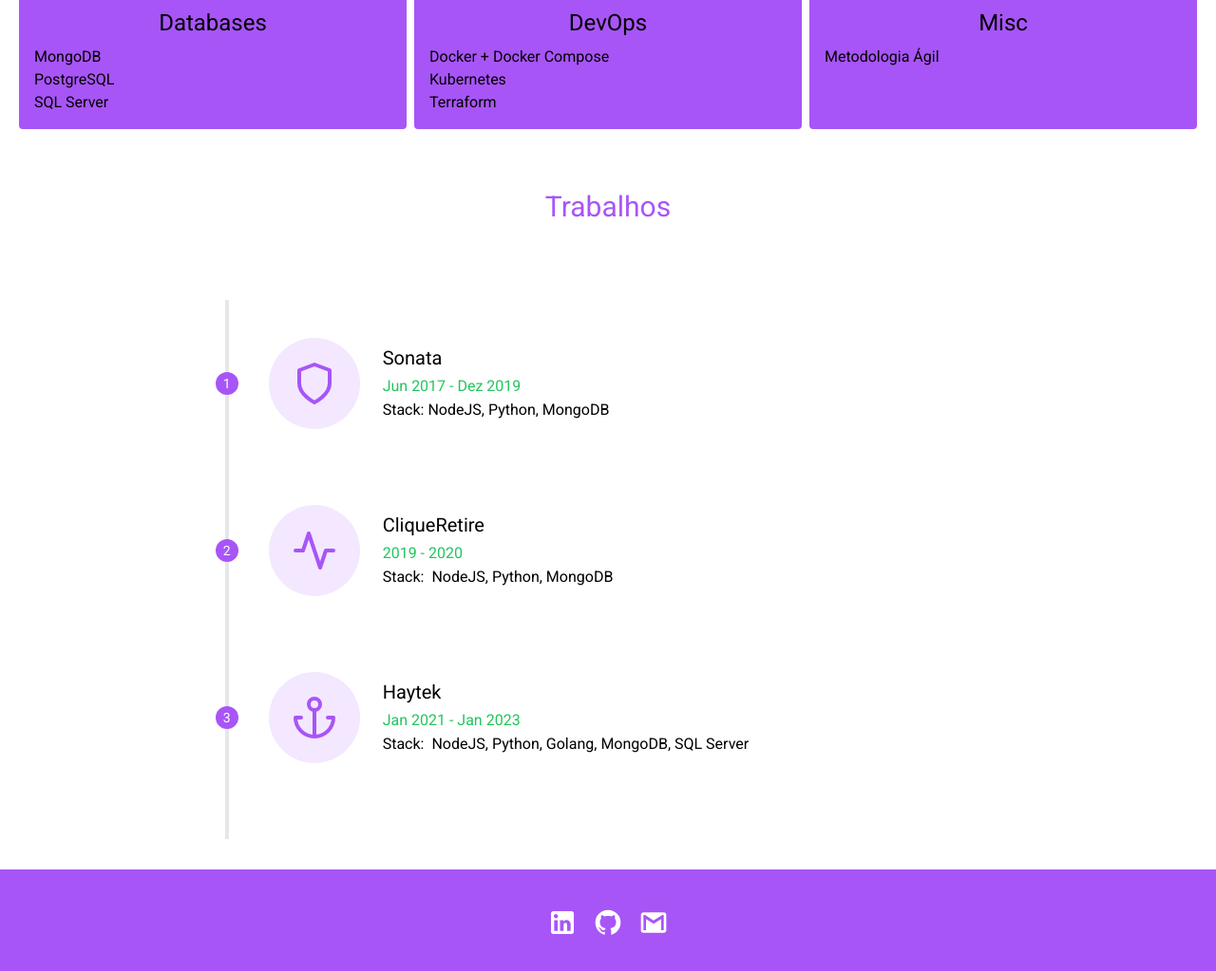
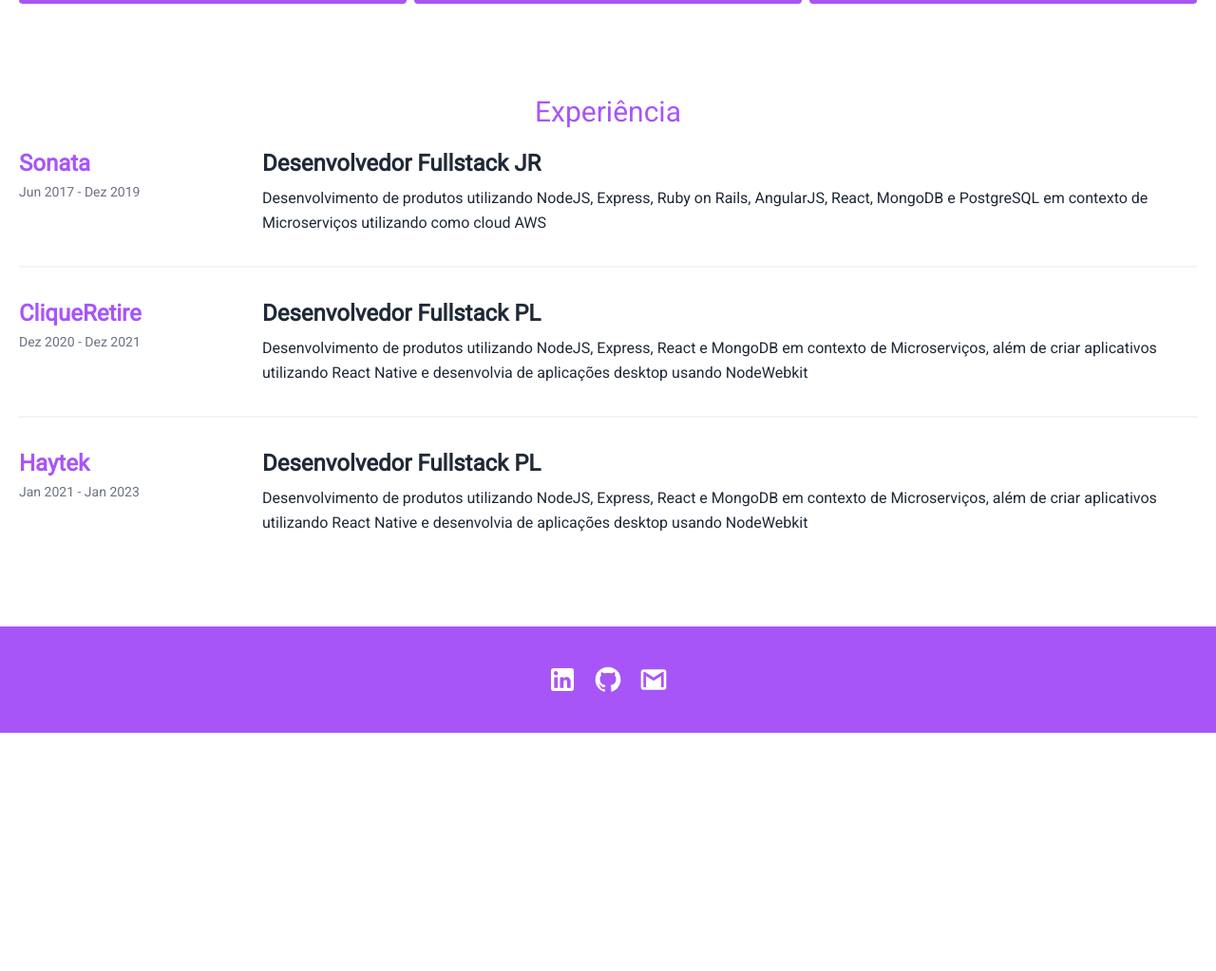
Before and after one commit to Met4tron/met4tron.github.io, an Astro site: page / in a window 1280 px wide. Shown: the part 903-1926 px from the top of the page at 95% size. After the commit the page ends 1675 px from the top, so only its background shows below. Built offline with nearby package versions, Linux system fonts and the light colour scheme; Astro itself is replaced by a stand-in of ours.

Commit message:
chore: more config

```diff
--- a/astro.config.mjs
+++ b/astro.config.mjs
@@ -1,19 +1,16 @@
 import { defineConfig } from 'astro/config';
 import compress from 'astro-compress';
 import tailwind from '@astrojs/tailwind';
+import robotsTxt from 'astro-robots-txt';
 
-import robotsTxt from 'astro-robots-txt';
+import critters from "astro-critters";
 
 // https://astro.build/config
 export default defineConfig({
-  integrations: [
-    compress({
-      js: true,
-      css: true,
-      html: true
-    }),
-    tailwind(),
-    robotsTxt()
-  ],
-  site: "https://met4tron.github.io",
+  integrations: [compress({
+    js: true,
+    css: true,
+    html: true
+  }), tailwind(), robotsTxt(), critters()],
+  site: "https://met4tron.github.io"
 });
--- a/package.json
+++ b/package.json
@@ -14,6 +14,7 @@
     "@fontsource/roboto": "^4.5.8",
     "astro": "^2.1.2",
     "astro-compress": "^1.1.35",
+    "astro-critters": "^1.1.31",
     "astro-icon": "^0.8.0",
     "astro-robots-txt": "^0.4.0",
     "daisyui": "^2.51.3",
--- a/src/components/Footer.astro
+++ b/src/components/Footer.astro
@@ -6,14 +6,14 @@
 <footer class="footer footer-center p-10 bg-purple-500 text-primary-content">
   <div>
     <div class="grid grid-flow-col gap-4">
-      <a>
+      <a href="https://www.linkedin.com/in/yuurig/" target="_blank">
         <svg xmlns="http://www.w3.org/2000/svg" class="h-8 w-8" viewBox="0 0 24 24"><path fill="currentColor" d="M19 3a2 2 0 0 1 2 2v14a2 2 0 0 1-2 2H5a2 2 0 0 1-2-2V5a2 2 0 0 1 2-2h14m-.5 15.5v-5.3a3.26 3.26 0 0 0-3.26-3.26c-.85 0-1.84.52-2.32 1.3v-1.11h-2.79v8.37h2.79v-4.93c0-.77.62-1.4 1.39-1.4a1.4 1.4 0 0 1 1.4 1.4v4.93h2.79M6.88 8.56a1.68 1.68 0 0 0 1.68-1.68c0-.93-.75-1.69-1.68-1.69a1.69 1.69 0 0 0-1.69 1.69c0 .93.76 1.68 1.69 1.68m1.39 9.94v-8.37H5.5v8.37h2.77Z"/></svg>
       </a>
-      <a>
+      <a  href="https://github.com/met4tron" target="_blank">
         <svg xmlns="http://www.w3.org/2000/svg" width="32" height="32" viewBox="0 0 24 24"><path fill="currentColor" d="M12 2A10 10 0 0 0 2 12c0 4.42 2.87 8.17 6.84 9.5c.5.08.66-.23.66-.5v-1.69c-2.77.6-3.36-1.34-3.36-1.34c-.46-1.16-1.11-1.47-1.11-1.47c-.91-.62.07-.6.07-.6c1 .07 1.53 1.03 1.53 1.03c.87 1.52 2.34 1.07 2.91.83c.09-.65.35-1.09.63-1.34c-2.22-.25-4.55-1.11-4.55-4.92c0-1.11.38-2 1.03-2.71c-.1-.25-.45-1.29.1-2.64c0 0 .84-.27 2.75 1.02c.79-.22 1.65-.33 2.5-.33c.85 0 1.71.11 2.5.33c1.91-1.29 2.75-1.02 2.75-1.02c.55 1.35.2 2.39.1 2.64c.65.71 1.03 1.6 1.03 2.71c0 3.82-2.34 4.66-4.57 4.91c.36.31.69.92.69 1.85V21c0 .27.16.59.67.5C19.14 20.16 22 16.42 22 12A10 10 0 0 0 12 2Z"/></svg>
       </a>
 
-      <a>
+      <a target="_blank">
         <svg xmlns="http://www.w3.org/2000/svg" width="32" height="32" viewBox="0 0 24 24"><path fill="currentColor" d="M20 18h-2V9.25L12 13L6 9.25V18H4V6h1.2l6.8 4.25L18.8 6H20m0-2H4c-1.11 0-2 .89-2 2v12a2 2 0 0 0 2 2h16a2 2 0 0 0 2-2V6a2 2 0 0 0-2-2Z"/></svg>
       </a>
     </div>
--- a/src/components/Skill.astro
+++ b/src/components/Skill.astro
@@ -2,9 +2,9 @@
 ---
 
 <section class='dark:text-white text-black body-font'>
-  <div class='container px-5 pt-2 mx-auto'>
+  <div class='container px-5 mx-auto'>
     <h2
-      class='sm:text-3xl text-2xl font-medium title-font text-center dark:text-white text-purple-500 mb-20'
+      class='sm:text-3xl text-2xl font-medium title-font text-center dark:text-white text-purple-500 mb-5'
     >
       Conhecimentos
     </h2>
--- a/src/components/Work.astro
+++ b/src/components/Work.astro
@@ -1,68 +1,103 @@
-<section class="dark:text-white text-black body-font pt-16 pb-8">
-   <h2
-      class='sm:text-3xl text-2xl font-medium title-font text-center dark:text-white text-purple-500 mb-20'
+---
+interface Badge {
+  title: string;
+  color: string;
+}
+
+interface Badges {
+  [key: string]: Badge;
+}
+
+interface Works {
+  [key: string]: {
+    company: string;
+    title: string;
+    date: string;
+    description: string;
+  };
+}
+
+
+const experiences: Works = {
+  sonata: {
+    company: 'Sonata',
+    title: 'Desenvolvedor Fullstack JR',
+    date: 'Jun 2017 - Dez 2019',
+    description:
+      'Desenvolvimento de produtos utilizando NodeJS, Express, Ruby on Rails, AngularJS, React, MongoDB e PostgreSQL em contexto de Microserviços utilizando como cloud AWS',
+  },
+  cliqueRetire: {
+    company: 'CliqueRetire',
+    title: 'Desenvolvedor Fullstack PL',
+    date: 'Dez 2020 - Dez 2021',
+    description:
+      'Desenvolvimento de produtos utilizando NodeJS, Express, React e MongoDB em contexto de Microserviços, além de criar aplicativos utilizando React Native e desenvolvia de aplicações desktop usando NodeWebkit',
+  },
+  haytek: {
+    company: 'Haytek',
+    title: 'Desenvolvedor Fullstack PL',
+    date: 'Jan 2021 - Jan 2023',
+    description:
+      'Desenvolvimento de produtos utilizando NodeJS, Express, React e MongoDB em contexto de Microserviços, além de criar aplicativos utilizando React Native e desenvolvia de aplicações desktop usando NodeWebkit',
+  }
+};
+
+const { sonata, cliqueRetire, haytek } = experiences;
+---
+
+<section class='dark:text-white body-font overflow-hidden'>
+  <div class='container px-5 py-24 mx-auto'>
+    <h2
+      class='sm:text-3xl text-2xl font-medium title-font text-center dark:text-white text-purple-500 mb-5'
     >
-      Trabalhos
+      Experiência
     </h2>
-  <div class="container px-5 mx-auto flex flex-wrap">
-    <div class="flex relative pt-10 pb-20 sm:items-center md:w-2/3 mx-auto">
-      <div class="h-full w-6 absolute inset-0 flex items-center justify-center">
-        <div class="h-full w-1 bg-gray-200 pointer-events-none"></div>
-      </div>
-      <div class="flex-shrink-0 w-6 h-6 rounded-full mt-10 sm:mt-0 inline-flex items-center justify-center bg-purple-500 text-white relative z-10 title-font font-medium text-sm">1</div>
-      <div class="flex-grow md:pl-8 pl-6 flex sm:items-center items-start flex-col sm:flex-row">
-        <div class="flex-shrink-0 w-24 h-24 bg-purple-100 text-purple-500 rounded-full inline-flex items-center justify-center">
-          <svg fill="none" stroke="currentColor" stroke-linecap="round" stroke-linejoin="round" stroke-width="2" class="w-12 h-12" viewBox="0 0 24 24">
-            <path d="M12 22s8-4 8-10V5l-8-3-8 3v7c0 6 8 10 8 10z"></path>
-          </svg>
+    <div class='-my-8 divide-y-2 divide-gray-100'>
+      <div class='py-8 flex flex-wrap md:flex-nowrap'>
+        <div class='md:w-64 md:mb-0 mb-6 flex-shrink-0 flex flex-col'>
+          <span class='font-semibold title-font text-2xl text-purple-500'>
+            {sonata.company}
+          </span>
+          <span class='mt-1 text-gray-500 text-sm'>{sonata.date}</span>
         </div>
-        <div class="flex-grow sm:pl-6 mt-6 sm:mt-0">
-          <h2 class="font-medium title-font  mb-1 text-xl">Sonata</h2>
-          <p class="text-green-500 text-medium">Jun 2017 - Dez 2019</p>
-          <p class="leading-relaxed">
-            <span class="dark:text-yellow-500 font-medium">Stack</span>: NodeJS, Python, MongoDB
-          </p>
+
+        <div class='md:flex-grow'>
+          <h2 class='text-2xl font-semibold title-font mb-2'>
+            {sonata.title}
+          </h2>
+          <p class='leading-relaxed'>{sonata.description}</p>
         </div>
       </div>
-    </div>
-    <div class="flex relative pb-20 sm:items-center md:w-2/3 mx-auto">
-      <div class="h-full w-6 absolute inset-0 flex items-center justify-center">
-        <div class="h-full w-1 bg-gray-200 pointer-events-none"></div>
-      </div>
-      <div class="flex-shrink-0 w-6 h-6 rounded-full mt-10 sm:mt-0 inline-flex items-center justify-center bg-purple-500 text-white relative z-10 title-font font-medium text-sm">2</div>
-      <div class="flex-grow md:pl-8 pl-6 flex sm:items-center items-start flex-col sm:flex-row">
-        <div class="flex-shrink-0 w-24 h-24 bg-purple-100 text-purple-500 rounded-full inline-flex items-center justify-center">
-          <svg fill="none" stroke="currentColor" stroke-linecap="round" stroke-linejoin="round" stroke-width="2" class="w-12 h-12" viewBox="0 0 24 24">
-            <path d="M22 12h-4l-3 9L9 3l-3 9H2"></path>
-          </svg>
+
+      <div class='py-8 flex flex-wrap md:flex-nowrap'>
+        <div class='md:w-64 md:mb-0 mb-6 flex-shrink-0 flex flex-col'>
+          <span class='font-semibold title-font text-2xl text-purple-500'>
+            {cliqueRetire.company}
+          </span>
+          <span class='mt-1 text-gray-500 text-sm'>{cliqueRetire.date}</span>
         </div>
-        <div class="flex-grow sm:pl-6 mt-6 sm:mt-0">
-          <h2 class="font-medium title-font  mb-1 text-xl">CliqueRetire</h2>
-          <p class="text-green-500 text-medium">2019 - 2020</p>
-          <p class="leading-relaxed">
-            <span class="dark:text-yellow-500 font-medium mr-1">Stack:</span> NodeJS, Python, MongoDB
-          </p>
+
+        <div class='md:flex-grow'>
+          <h2 class='text-2xl font-semibold title-font mb-2'>
+            {cliqueRetire.title}
+          </h2>
+          <p class='leading-relaxed'>{cliqueRetire.description}</p>
         </div>
       </div>
-    </div>
-    <div class="flex relative pb-20 sm:items-center md:w-2/3 mx-auto">
-      <div class="h-full w-6 absolute inset-0 flex items-center justify-center">
-        <div class="h-full w-1 bg-gray-200 pointer-events-none"></div>
-      </div>
-      <div class="flex-shrink-0 w-6 h-6 rounded-full mt-10 sm:mt-0 inline-flex items-center justify-center bg-purple-500 text-white relative z-10 title-font font-medium text-sm">3</div>
-      <div class="flex-grow md:pl-8 pl-6 flex sm:items-center items-start flex-col sm:flex-row">
-        <div class="flex-shrink-0 w-24 h-24 bg-purple-100 text-purple-500 rounded-full inline-flex items-center justify-center">
-          <svg fill="none" stroke="currentColor" stroke-linecap="round" stroke-linejoin="round" stroke-width="2" class="w-12 h-12" viewBox="0 0 24 24">
-            <circle cx="12" cy="5" r="3"></circle>
-            <path d="M12 22V8M5 12H2a10 10 0 0020 0h-3"></path>
-          </svg>
+
+      <div class='py-8 flex flex-wrap md:flex-nowrap'>
+        <div class='md:w-64 md:mb-0 mb-6 flex-shrink-0 flex flex-col'>
+          <span class='font-semibold title-font text-2xl text-purple-500'>
+            {haytek.company}
+          </span>
+          <span class='mt-1 text-gray-500 text-sm'>{haytek.date}</span>
         </div>
-        <div class="flex-grow sm:pl-6 mt-6 sm:mt-0">
-          <h2 class="font-medium title-font  mb-1 text-xl">Haytek</h2>
-          <p class="text-green-500 text-medium">Jan 2021 - Jan 2023</p>
-            <p class="leading-relaxed">
-            <span class="dark:text-yellow-500 font-medium mr-1">Stack:</span> NodeJS, Python, Golang, MongoDB, SQL Server
-          </p>
+
+        <div class='md:flex-grow'>
+          <h2 class='text-2xl font-semibold title-font mb-2'>
+            {haytek.title}
+          </h2>
+          <p class='leading-relaxed'>{haytek.description}</p>
         </div>
       </div>
     </div>
--- a/src/layouts/Layout.astro
+++ b/src/layouts/Layout.astro
@@ -13,7 +13,7 @@
 	<head>
 		<meta charset="UTF-8" />
 		<meta name="viewport" content="width=device-width" />
-		<link rel="icon" type="image/svg+xml" href="/favicon.svg" />
+		<link rel="icon" href="/favicon.ico" />
 		<meta name="generator" content={Astro.generator} />
 		<title>{title}</title>
 	</head>
```
Also changed, not shown: src/components/CTA.astro (+9 -9 lines), public/android-chrome-192x192.png (added), public/android-chrome-512x512.png (added), public/apple-touch-icon.png (added), public/favicon-16x16.png (added), public/favicon-32x32.png (added), public/favicon.ico (added), public/favicon.svg (deleted), public/site.webmanifest (added), 1 other file.
